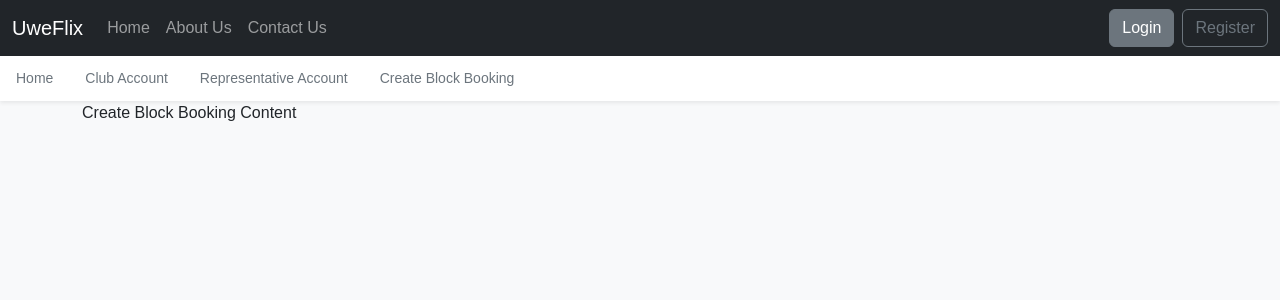
After one commit to cameron-mg/UNI_Distributed-and-Enterprise-Software-Development, a Django app: page /clubBooking/ in a window 1280 px wide. The commit adds this page. Shown: the top 300 px of the page. Run offline with Django 4.2, Linux system fonts and the light colour scheme; some libraries are stand-ins or nearby versions.

Commit message:
CMG - Added details to club rep home page + changed clubrep model to save user details

```diff
--- /dev/null
+++ b/app/templates/app/clubrep/blockBooking.html
@@ -0,0 +1,7 @@
+{% extends "app/clubrep/crHome.html" %}
+{% block title %}
+Club Booking
+{% endblock %}
+{% block content %}
+Create Block Booking Content
+{% endblock %}
--- a/app/templates/app/clubrep/crHome.html
+++ b/app/templates/app/clubrep/crHome.html
@@ -5,11 +5,24 @@ Cinema Manager Home
 {% block sideNav %}
 <a class="nav-link" href="{% url 'crHome' %}">Home</a>
 <a class="nav-link" href="{% url 'clubAccount' %}">Club Account</a>
-<a class="nav-link" href="#">Representative Account</a>
-<a class="nav-link" href="#">Create Block Booking</a>
+<a class="nav-link" href="{% url 'repAccount' %}">Representative Account</a>
+<a class="nav-link" href="{% url 'clubBooking' %}">Create Block Booking</a>
 {% endblock %}
 {% block content %}
 <div class="my-3 p-3 bg-body rounded shadow-sm">
   <h6 class="border-bottom pb-2 mb-0">Club Rep Home</h6>
+        <div class="my-3 p-3 bg-body rounded shadow-sm">
+          <h6 class="border-bottom pb-2 mb-0">User Details</h6>
+          <h6>Username: {{ clubrep.user.username }}</h6>
+          <h6>Registered to represent: {{ clubrep.club.name }}</h6>
+
+      </div>
+      <div class="my-3 p-3 bg-body rounded shadow-sm">
+          <h6 class="border-bottom pb-2 mb-0">Contact Details</h6>
+          <h6>Landline: {{ clubrep.contact.landline }}</h6>
+          <h6>Mobile: {{ clubrep.contact.mobile }}</h6>
+          <h6>Email: {{ clubrep.contact.email }}</h6>
+          <h6>Name: {{ clubrep.contact.firstName }} {{ clubrep.contact.surName }}</h6>
+      </div>
 </div>
 {% endblock %}
--- a/app/urls.py
+++ b/app/urls.py
@@ -8,6 +8,7 @@ urlpatterns = [
     # CMG URLS
     path("crHome/", views.crHome, name="crHome"),
     path("clubAccount/", views.clubAccount, name="clubAccount"),
+    path("clubBooking/", views.blockBooking, name="clubBooking"),
     # TW URLS
     path("registerClub/", views.registerClub, name="registerClub"),
     path("cmAddFilm/", views.addFilm, name="cmAddFilm"),
--- a/app/views.py
+++ b/app/views.py
@@ -44,8 +44,6 @@ def login_request(request):
     form = AuthenticationForm()
     return render(request=request, template_name="registration/login.html", context={"form":form})
 
-
-
 def register_request(request):
     form = UserRegistrationForm(request.POST or None)
 
@@ -74,7 +72,13 @@ def register_request(request):
 # CMG VIEWS
 
 def crHome(request):
-    return render(request, "app/clubrep/crHome.html")
+    try:
+        clubrep = ClubRep.objects.filter(user=request.user).get()
+        error = ""
+        return render(request, "app/clubrep/crHome.html", {"clubrep":clubrep, "error":error})
+    except:
+        error = "ClubRep profile not found!"
+        return render(request, "app/clubrep/crHome.html", {"error":error})
 
 def clubAccount(request):
     form = ClubAccountForm(request.POST or None)
@@ -99,6 +103,9 @@ def clubAccount(request):
     else:
         c_logged = False
         return render(request, "app/clubrep/clubAccount.html", {"form":form, "c_logged":c_logged})
+
+def blockBooking(request):
+    return render(request, "app/clubrep/blockBooking.html")
 
 
 # TW VIEWS
```
Also changed, not shown: app/migrations/0001_initial.py.
